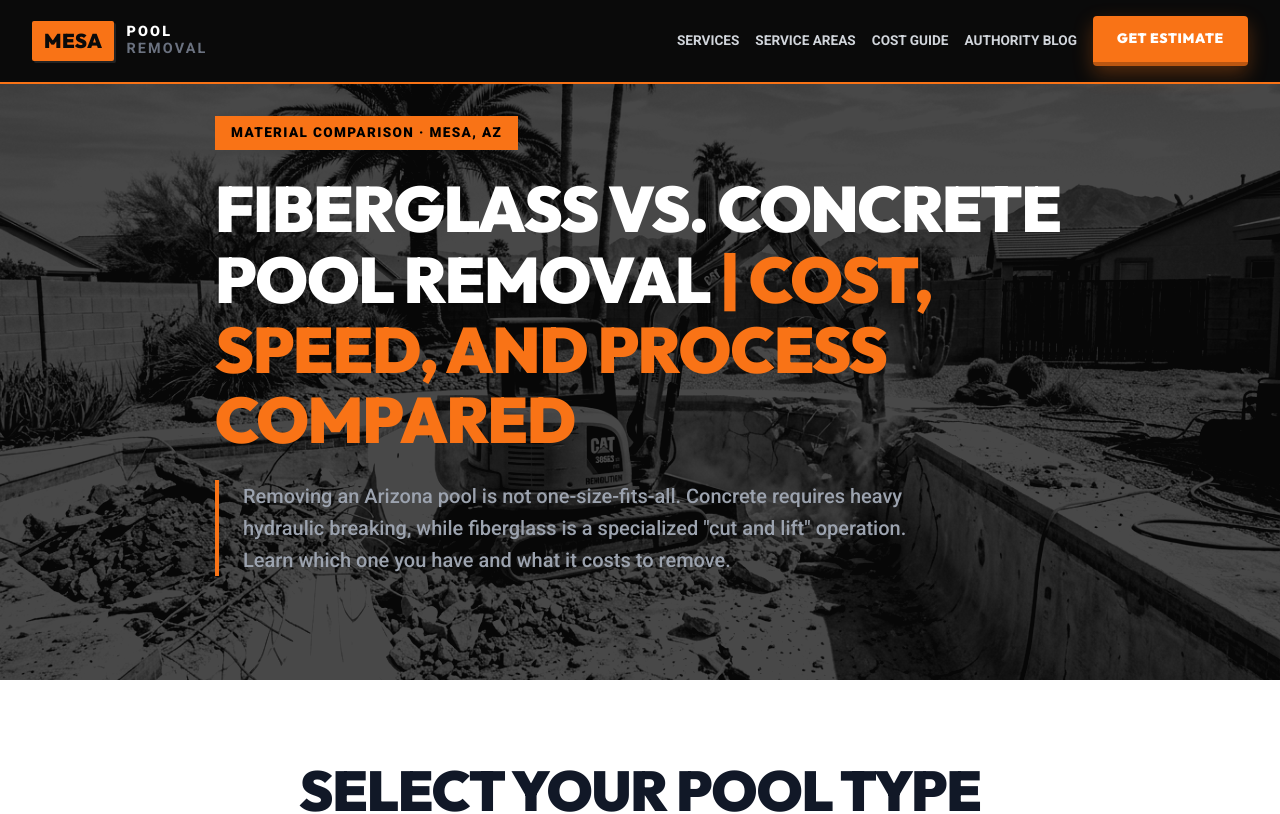
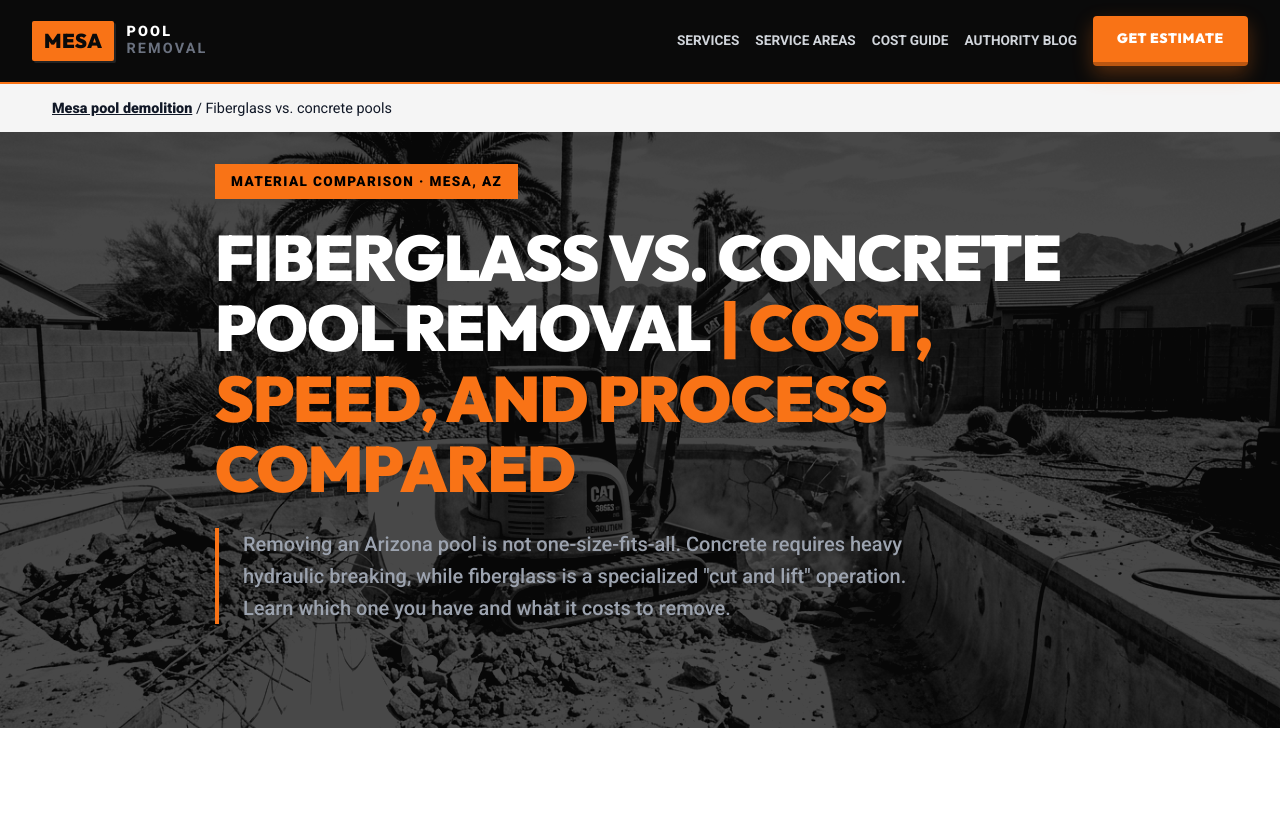
Before and after one commit to Emil1733/mesaemd, a Next.js app: page /fiberglass-vs-concrete-pool-removal in a window 1280 px wide. Shown: the top 814 px of the page. Built offline with nearby package versions, Linux system fonts and the light colour scheme; no server answers.

Commit message:
SEO: reinforce Mesa homepage from pool type guide

```diff
--- a/src/app/fiberglass-vs-concrete-pool-removal/page.tsx
+++ b/src/app/fiberglass-vs-concrete-pool-removal/page.tsx
@@ -1,17 +1,31 @@
 import { Metadata } from 'next';
+import Link from 'next/link';
 import FiberglassVsConcreteClient from './FiberglassVsConcreteClient';
 
 export const metadata: Metadata = {
-  title: "Fiberglass vs. Concrete Pool Removal Mesa AZ | Cost & Method Comparison",
-  description: "Should you remove a fiberglass or concrete pool? Compare costs, demolition methods, and backyard restoration timelines for Mesa, AZ homeowners.",
+  title: "Fiberglass vs. Concrete Pool Removal Mesa AZ | Method Comparison",
+  description: "Compare fiberglass and concrete pool removal in Mesa, including demolition methods, access considerations, excavation, and backyard restoration.",
+  alternates: {
+    canonical: 'https://mesapoolremoval.com/fiberglass-vs-concrete-pool-removal',
+  },
   openGraph: {
-    title: "Fiberglass vs. Concrete Pool Removal: Which is Faster & Cheaper in Mesa?",
-    description: "Honest comparison of removal costs and methods for fiberglass vs. concrete pools in Arizona's desert soil.",
+    title: "Fiberglass vs. Concrete Pool Removal in Mesa",
+    description: "Compare removal methods and project considerations for fiberglass and concrete pools in Mesa, Arizona.",
     url: "https://mesapoolremoval.com/fiberglass-vs-concrete-pool-removal",
     type: "article",
   },
 };
 
 export default function FiberglassVsConcretePage() {
-  return <FiberglassVsConcreteClient />;
+  return (
+    <>
+      <div style={{ padding: '0.8rem 1.25rem', background: '#f5f5f5', fontSize: '0.9rem' }}>
+        <div className="container">
+          <Link href="/" style={{ fontWeight: 800, textDecoration: 'underline' }}>Mesa pool demolition</Link>
+          <span> / Fiberglass vs. concrete pools</span>
+        </div>
+      </div>
+      <FiberglassVsConcreteClient />
+    </>
+  );
 }
```
